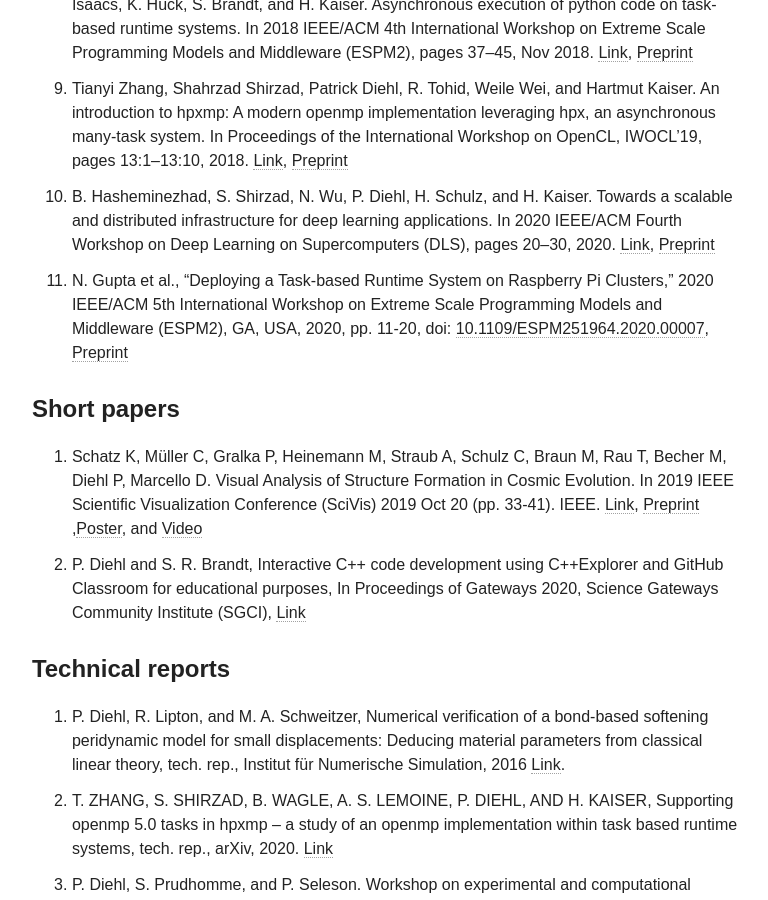
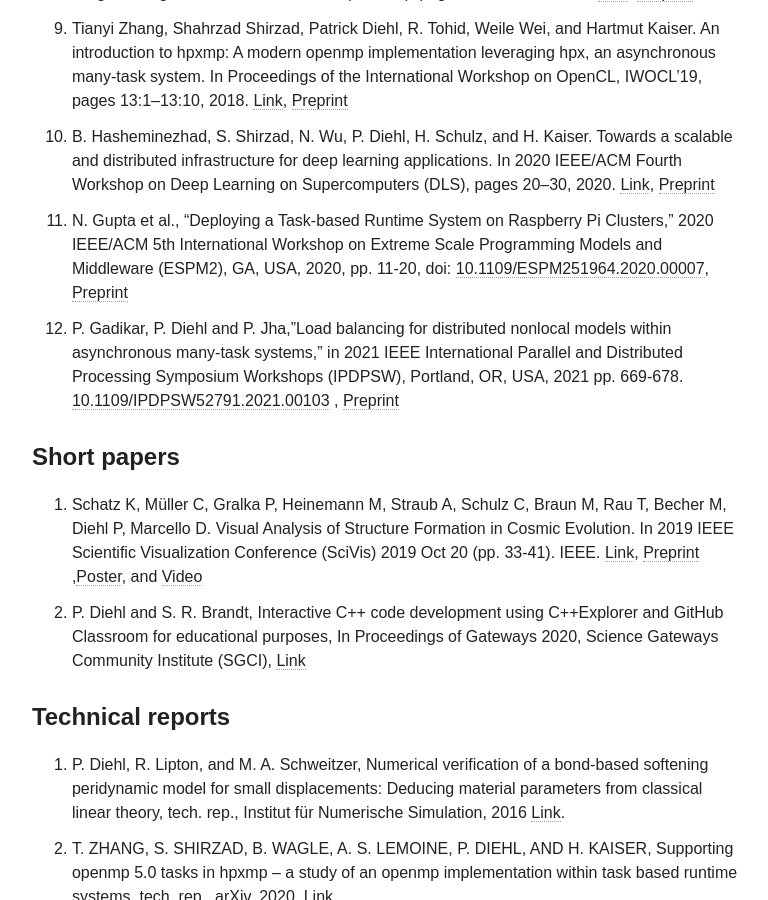
Before and after one commit to diehlpk/diehlpk.github.io, a Jekyll site: the page built from cv/index.md, in a window 1280 px wide and 900 px high, scrolled down 5117 px. Shown: the whole window, without its empty margins (254-1022 px from the left). Built offline with Jekyll 4.4.1, drawn with Linux system fonts in a browser that asks for light colours; nearby versions of some CDN libraries; some web fonts are replaced; some of the changed text lies outside the part shown.

Commit message:
Update cv

```diff
--- a/cv/index.md
+++ b/cv/index.md
@@ -142,7 +141,7 @@
 Towards a scalable and distributed infrastructure for deep learning applications. In 2020 IEEE/ACM Fourth Workshop on Deep Learning on
 Supercomputers (DLS), pages 20–30, 2020. [Link](https://ieeexplore.ieee.org/abstract/document/9297125), [Preprint](https://arxiv.org/abs/2010.03012)
 11. N. Gupta et al., "Deploying a Task-based Runtime System on Raspberry Pi Clusters," 2020 IEEE/ACM 5th International Workshop on Extreme Scale Programming Models and Middleware (ESPM2), GA, USA, 2020, pp. 11-20, doi: [10.1109/ESPM251964.2020.00007](https://ieeexplore.ieee.org/abstract/document/9307132), [Preprint](https://arxiv.org/abs/2010.04106)
-
+12. P. Gadikar, P. Diehl and P. Jha,"Load balancing for distributed nonlocal models within asynchronous many-task systems," in 2021 IEEE International Parallel and Distributed Processing Symposium Workshops (IPDPSW), Portland, OR, USA, 2021 pp. 669-678. [10.1109/IPDPSW52791.2021.00103](https://doi.ieeecomputersociety.org/10.1109/IPDPSW52791.2021.00103) , [Preprint](https://arxiv.org/abs/2102.03819)
 
 #### Short papers
 1. Schatz K, Müller C, Gralka P, Heinemann M, Straub A, Schulz C, Braun M, Rau T, Becher M, Diehl P, Marcello D. Visual Analysis of Structure Formation in Cosmic Evolution. In 2019 IEEE Scientific Visualization Conference (SciVis) 2019 Oct 20 (pp. 33-41). IEEE. [Link](https://ieeexplore.ieee.org/abstract/document/8968855), [Preprint](https://www.semanticscholar.org/paper/Visual-Analysis-of-Structure-Formation-in-Cosmic-Schatz-M%C3%BCller/2276478c287db900d99c443dfb95160dbd76a640)
```
Also changed, not shown: other parts of cv/index.md (+0 -1 lines).
